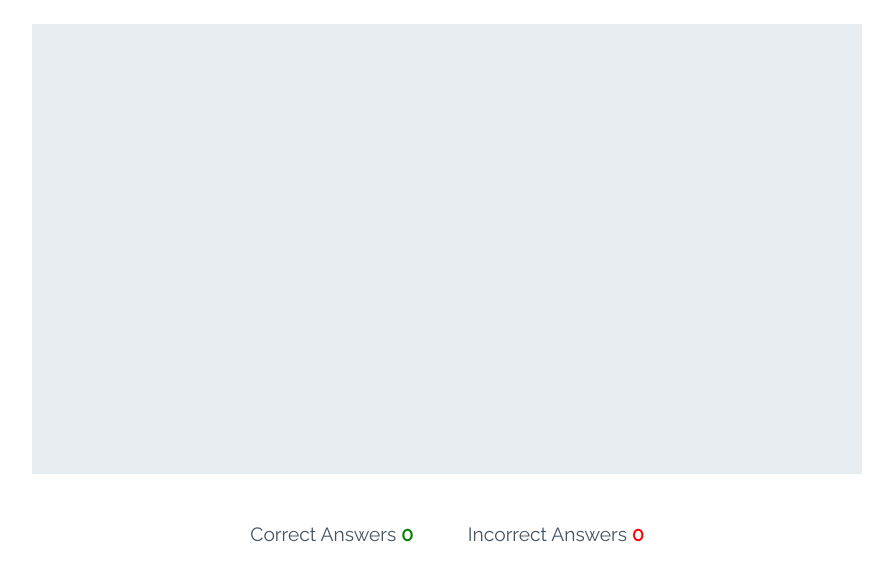
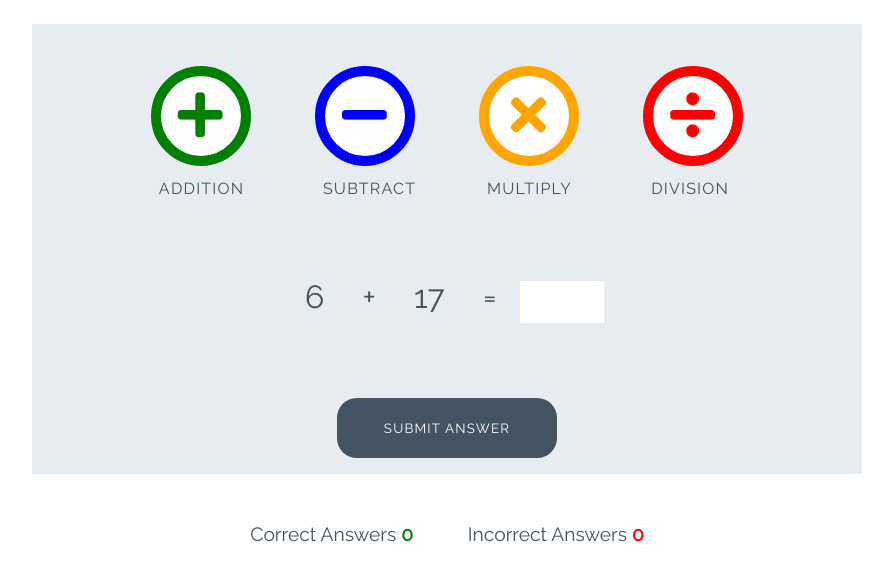
Before and after one commit to ajbecks/lovemaths, a plain HTML site: page index.html in a window 1280 px wide. Shown: the part 79-660 px from the top of the page, without its empty margins (193-1086 px from the left). Drawn offline with Linux system fonts and the light colour scheme.

Commit message:
Display addition question to the user

```diff
--- a/assets/js/script.js
+++ b/assets/js/script.js
@@ -1,4 +1,40 @@
-function runGame() {
+// Wait for the DOM to finish loading before running the game
+// Get the button elements and add event listeners to them
+
+document.addEventListener("DOMContentLoaded", function() {
+    let buttons = document.getElementsByTagName("button");
+
+    for (let button of buttons) {
+        button.addEventListener("click", function() {
+            if (this.getAttribute("data-type") === "submit") {
+                alert("You clicked Submit!");
+            } else {
+                let gameType = this.getAttribute("data-type");
+                runGame(gameType);
+            }
+        });
+    }
+
+    runGame("addition");
+
+});
+
+/**
+ * The main game "loop", called when the script is first loaded
+ * and after the user's answer has been processed
+ */
+function runGame(gameType) {
+
+    // Creates two random numbers between 1 and 25
+    let num1 = Math.floor(Math.random() * 25) + 1;
+    let num2 = Math.floor(Math.random() * 25) + 1;
+
+    if (gameType === "addition") {
+        displayAdditionQuestion(num1, num2);
+    } else {
+        alert(`Unknown game type: ${gameType}`);
+        throw `Unknown game type: ${gameType}. Aborting!`;
+    }
 
 }
 
@@ -18,7 +54,11 @@ function incrementWrongAnswer() {
 
 }
 
-function displayAdditionQuestion() {
+function displayAdditionQuestion(operand1, operand2) {
+
+    document.getElementById('operand1').textContent = operand1;
+    document.getElementById('operand2').textContent = operand2;
+    document.getElementById('operator').textContent = "+";
 
 }
 
--- a/index.html
+++ b/index.html
@@ -1,27 +1,56 @@
 <!DOCTYPE html>
 <html lang="en">
+
 <head>
     <meta charset="UTF-8">
     <meta name="viewport" content="width=device-width, initial-scale=1.0">
+
+    <!-- font awesome and google fonts -->
     <link rel="stylesheet" href="https://use.fontawesome.com/releases/v5.7.2/css/all.css"
-    integrity="sha384-fnmOCqbTlWIlj8LyTjo7mOUStjsKC4pOpQbqyi7RrhN7udi9RwhKkMHpvLbHG9Sr" crossorigin="anonymous">
+        integrity="sha384-fnmOCqbTlWIlj8LyTjo7mOUStjsKC4pOpQbqyi7RrhN7udi9RwhKkMHpvLbHG9Sr" crossorigin="anonymous">
     <link href="https://fonts.googleapis.com/css?family=Raleway%7CRighteous" rel="stylesheet">
+
     <link rel="stylesheet" href="assets/css/style.css">
     <title>Document</title>
 </head>
+
 <body>
     <h1 class="heading">
-        <img class="logo"src="assets/images/logo.png" alt="logo"> Love Maths
+        <img class="logo" src="assets/images/logo.png" alt="logo"> Love Maths
     </h1>
 
     <div class="game-area">
-
+        <div class="controls-area">
+            <button data-type="addition" class="btn btn--big btn--green">
+                <i class="fas fa-plus"></i>
+            </button>
+            <button data-type="subtract" class="btn btn--big btn--blue">
+                <i class="fas fa-minus"></i>
+            </button>
+            <button data-type="multiply" class="btn btn--big btn--orange">
+                <i class="fas fa-times"></i>
+            </button>
+            <button data-type="division" class="btn btn--big btn--red">
+                <i class="fas fa-divide"></i>
+            </button>
+        </div>
+        <div class="question-area">
+            <span id="operand1">0</span>
+            <span id="operator">x</span>
+            <span id="operand2">0</span>
+            <span>=</span>
+            <p class="answer-message">Enter Answer:</p>
+            <input id="answer-box" type="number">
+        </div>
+        <button data-type="submit" class="btn btn--gray">Submit Answer</button>
     </div>
 
     <div class="score-area">
         <p class="scores">Correct Answers <span id="score">0</span></p>
         <p class="scores">Incorrect Answers <span id="incorrect">0</span></p>
     </div>
+
     <script src="assets/js/script.js"></script>
 </body>
+
 </html>
```
